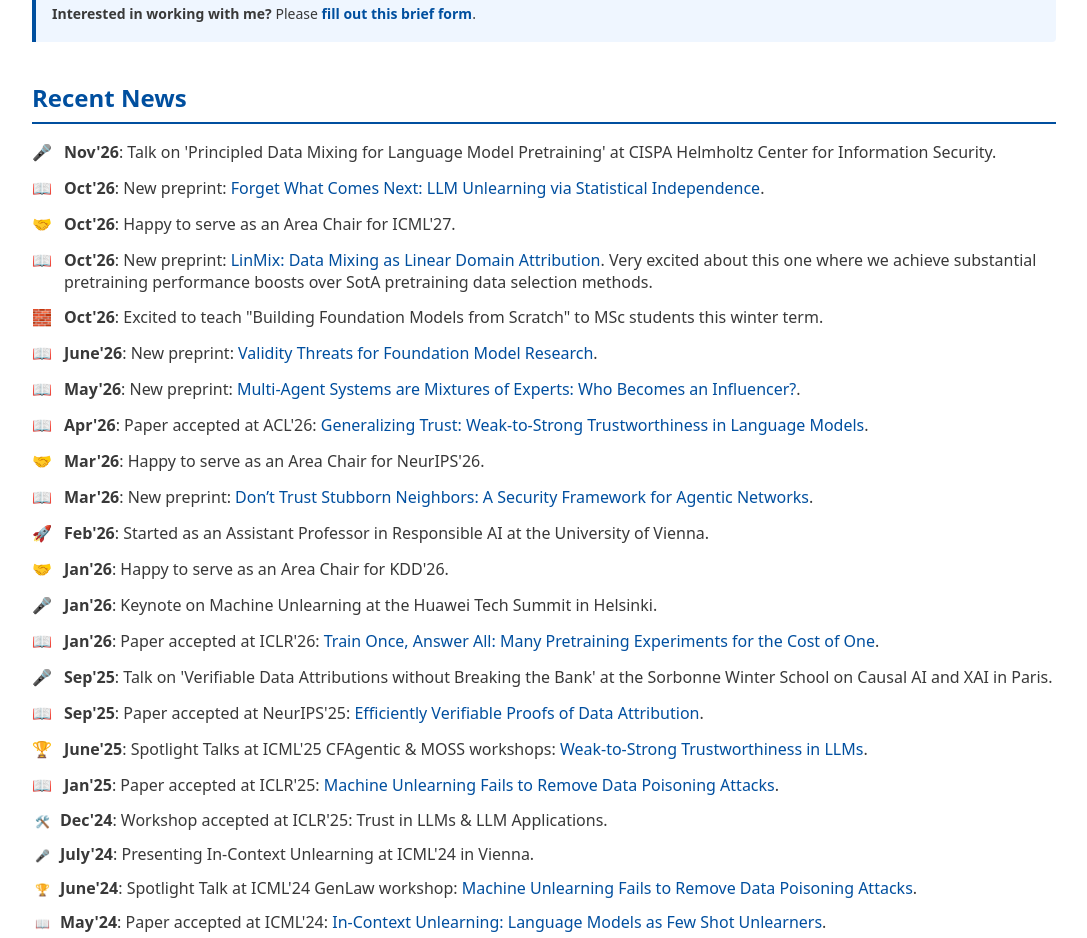
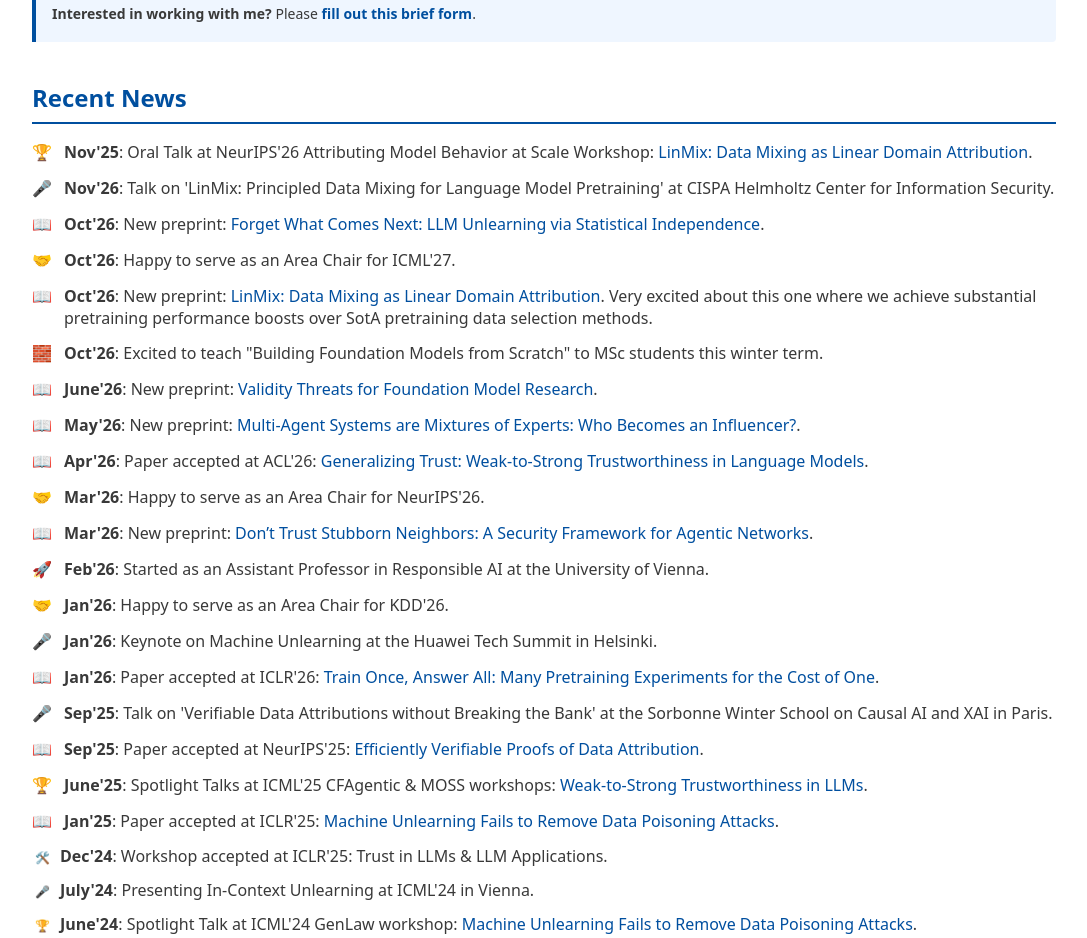
Before and after one commit to MartinPawelczyk/martinpawelczyk.github.io, a plain HTML site: page index.html in a window 1280 px wide. Shown: the part 1198-2136 px from the top of the page, without its empty margins (96-1183 px from the left). Drawn offline with nearby package versions, Linux system fonts and the light colour scheme.

Commit message:
Update talk title for Nov 26 event

```diff
--- a/index.html
+++ b/index.html
@@ -254,10 +254,14 @@
                 <h2 class="text-2xl font-bold mb-6 custom-text-color">Recent News</h2>
                 <div class="space-y-3">
 
+                    <div class="flex items-baseline">
+                        <span class="text-base mr-3 w-5 text-center">🏆</span>
+                        <p class="text-base m-0 leading-snug"><b>Nov'25</b>: Oral Talk at NeurIPS'26 Attributing Model Behavior at Scale Workshop: <a href="https://arxiv.org/pdf/2610.37390" class="custom-text-color hover:underline">LinMix: Data Mixing as Linear Domain Attribution</a>.</p>
+                    </div>
 
                     <div class="flex items-baseline">
                         <span class="text-base mr-3 w-5 text-center">🎤</span>
-                        <p class="text-base m-0 leading-snug"><b>Nov'26</b>: Talk on 'Principled Data Mixing for Language Model Pretraining' at CISPA Helmholtz Center for Information Security.</p>
+                        <p class="text-base m-0 leading-snug"><b>Nov'26</b>: Talk on 'LinMix: Principled Data Mixing for Language Model Pretraining' at CISPA Helmholtz Center for Information Security.</p>
                     </div>
 
                     <div class="flex items-baseline">
```
